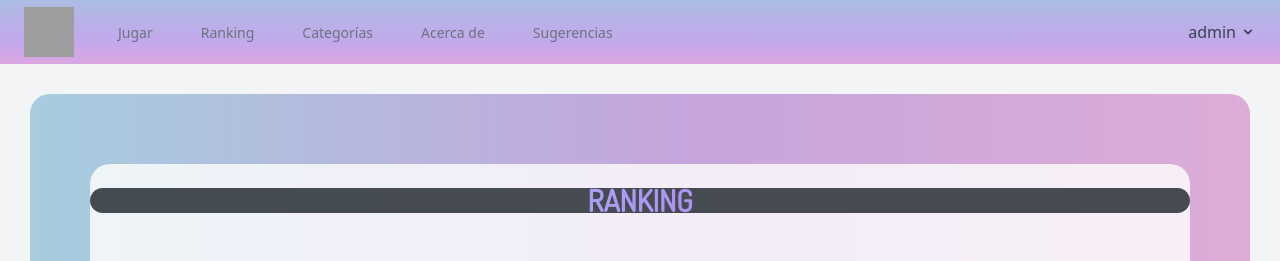
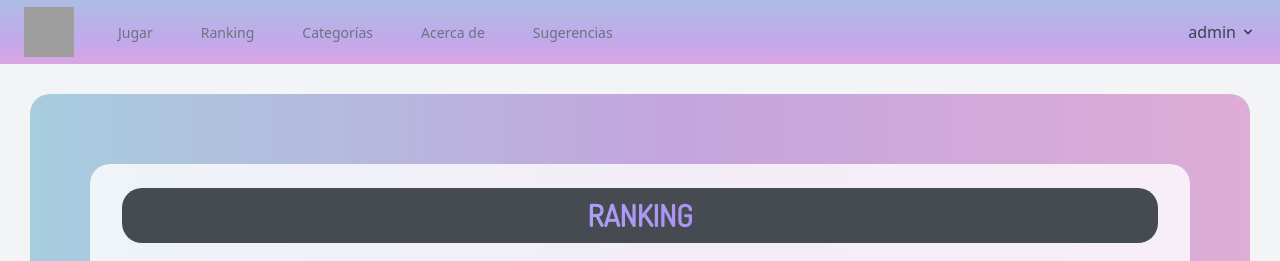
Before and after one commit to Elisj02/ctf, a Laravel app: page /user in a window 1280 px wide. Shown: the top 261 px of the page. Run offline with Laravel 9, Linux system fonts and the light colour scheme; a user stored in the database is signed in; data comes from the database, SQL or seed files in the repository; data that the repository does not hold is empty; some libraries are stand-ins or nearby versions; grey boxes are pictures that could not be loaded.

Commit message:
estilos div

```diff
--- a/qzes/resources/views/ranking.blade.php
+++ b/qzes/resources/views/ranking.blade.php
@@ -4,7 +4,7 @@
             {{ __('Jugar') }}
         </h2>
     </x-slot>
-    <div class="max-w-7xl my-4">
+    <div class="max-w-7xl sm:px-6 lg:px-8 my-4">
         <div class="informacion-2 justify-content-center min-w-full block">
             <h1 class="estadisticas-del-juego">
                 RANKING
```
Also changed, not shown: qzes/public/css/app.css.
